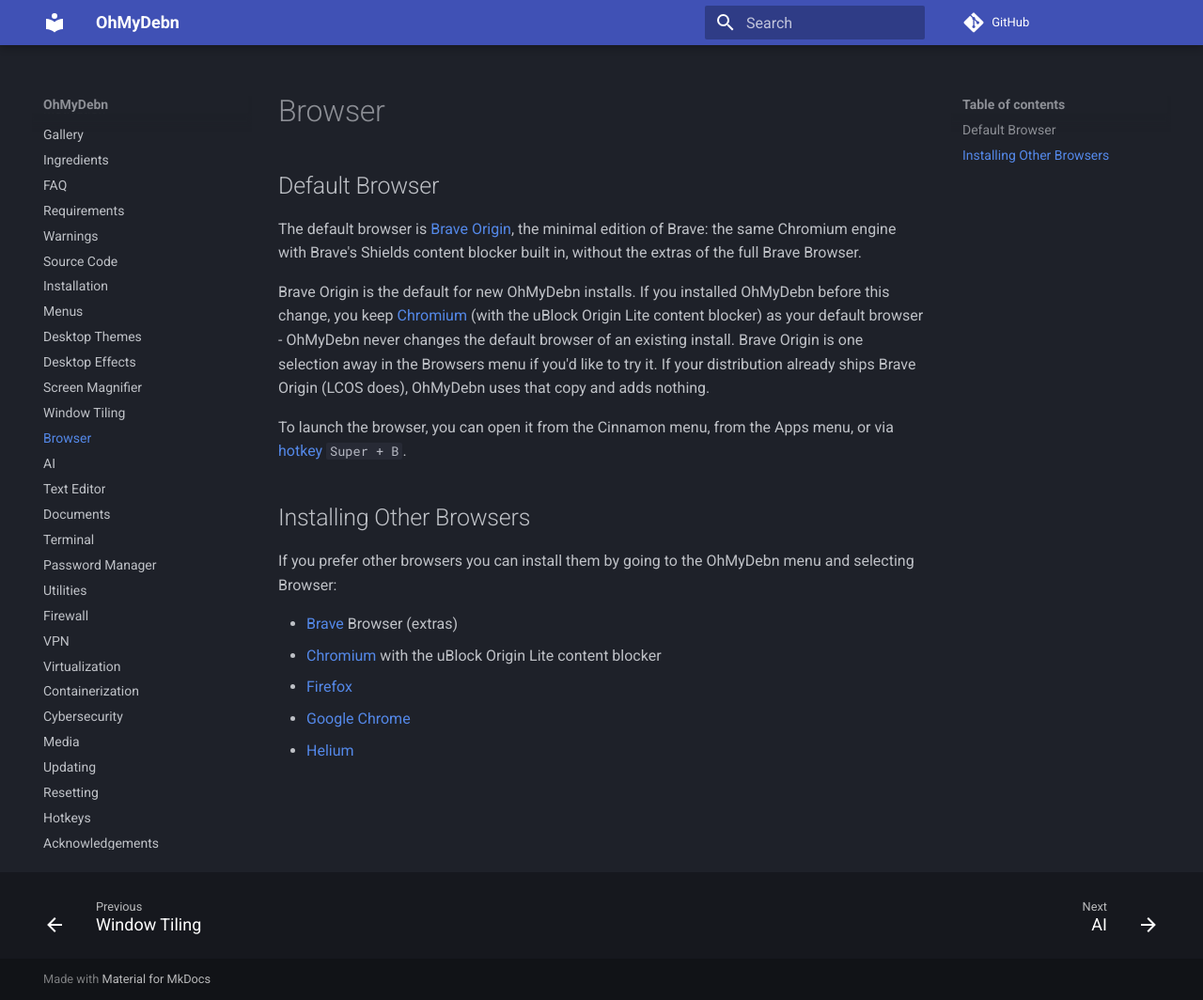
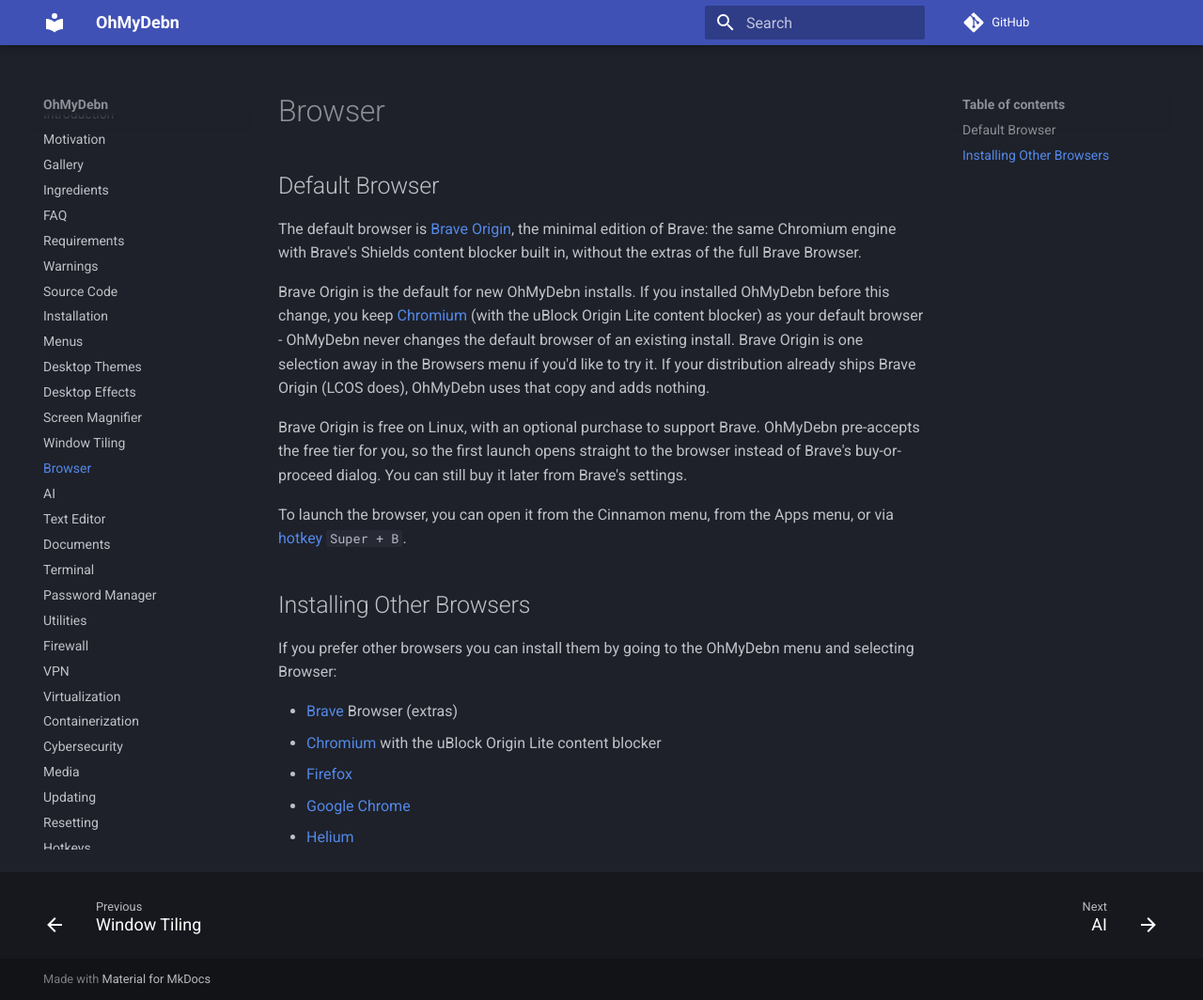
Before and after one commit to dougburks/ohmydebn-docs, an MkDocs documentation site: the page built from docs/browser.md, in a window 1280 px wide and 1064 px high. Shown: the whole window at 94% size. Built offline with MkDocs 1.6.1 and Material for MkDocs 9.7.7, drawn with Linux system fonts in a browser that asks for light colours; comment, search, counter and statistics services are not loaded.

Commit message:
Note that OhMyDebn pre-accepts Brave Origin's free Linux tier

```diff
--- a/docs/browser.md
+++ b/docs/browser.md
@@ -3,6 +3,8 @@
 The default browser is [Brave Origin](https://brave.com/), the minimal edition of Brave: the same Chromium engine with Brave's Shields content blocker built in, without the extras of the full Brave Browser.
 
 Brave Origin is the default for new OhMyDebn installs. If you installed OhMyDebn before this change, you keep [Chromium](https://www.chromium.org/Home/) (with the uBlock Origin Lite content blocker) as your default browser - OhMyDebn never changes the default browser of an existing install. Brave Origin is one selection away in the Browsers menu if you'd like to try it. If your distribution already ships Brave Origin (LCOS does), OhMyDebn uses that copy and adds nothing.
+
+Brave Origin is free on Linux, with an optional purchase to support Brave. OhMyDebn pre-accepts the free tier for you, so the first launch opens straight to the browser instead of Brave's buy-or-proceed dialog. You can still buy it later from Brave's settings.
 
 To launch the browser, you can open it from the Cinnamon menu, from the Apps menu, or via [hotkey](hotkeys.md) `Super + B`.
 
```
